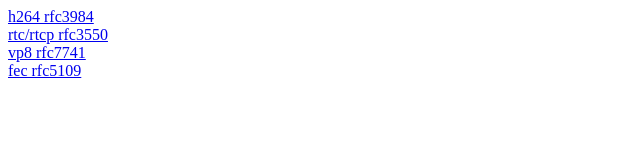
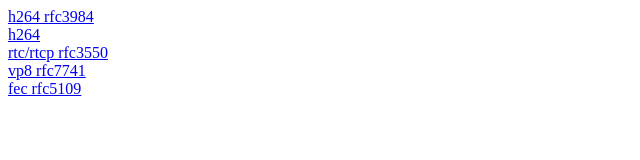
Before and after one commit to gitkilo/gitkilo.github.io, a plain HTML site: page index.html in a window 1280 px wide. Shown: the whole page, without its empty margins (0-640 px from the left). Drawn offline with Linux system fonts and the light colour scheme.

Commit message:
add h264

```diff
--- a/index.html
+++ b/index.html
@@ -1,4 +1,5 @@
 <a href="./rfc3984_h264.txt">h264 rfc3984</a><br/>
+<a href="./h264/h264_instroduce.txt">h264</a><br />
 <a href="./rfc3550_rtp.txt">rtc/rtcp rfc3550</a><br/>
 <a href="./rfc7741_vp8.txt">vp8 rfc7741</a><br/>
 <a href="./rfc5109_fec.txt">fec rfc5109</a><br/>
```
Also changed, not shown: h264/frame_filed.png (added), h264/frame_filed2.png (added), h264/h264_aac.png (added), h264/h264_gop.png (added), h264/h264_instroduce.txt (added), h264/h264_sps.png (added), h264/nal_header_type.png (added), h264/nalu_layout.png (added), h264/nalu_set.png (added), h264/nalu_slice.png (added), h264/rbsp.png (added).
